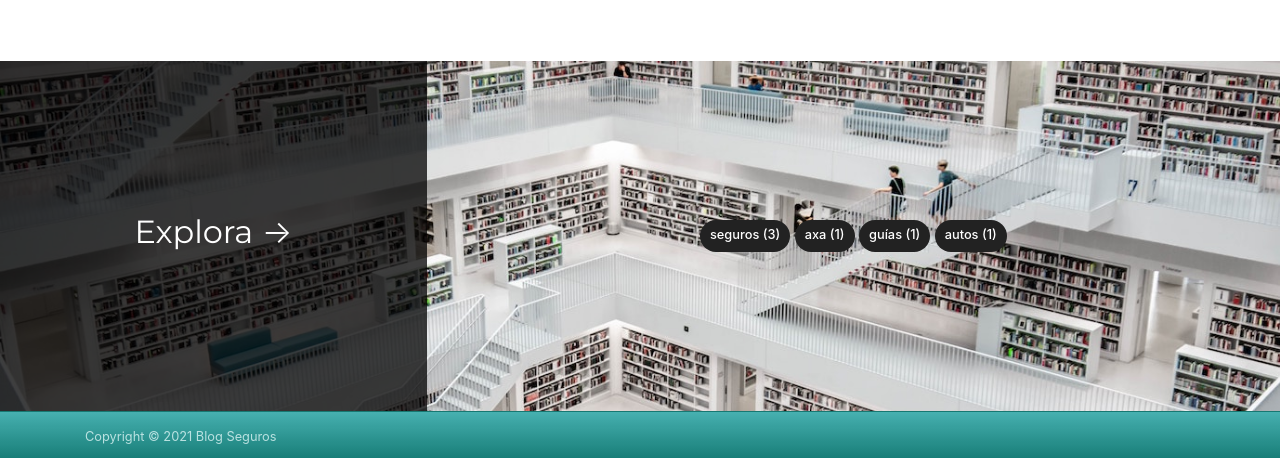
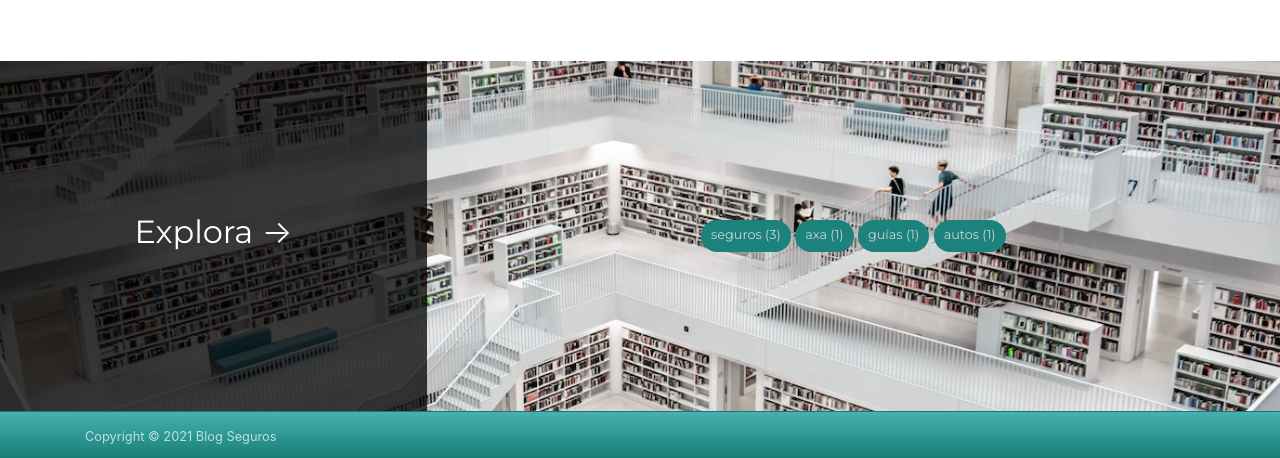
Before and after one commit to blogseguros/blogseguros.github.io, a Jekyll site: the page built from index.html, in a window 1280 px wide and 1400 px high, scrolled down 260 px. Shown: the part 942-1400 px from the top of the window. Built offline with Jekyll 4.4.1, drawn with Linux system fonts in a browser that asks for light colours; nearby versions of some CDN libraries; the list of posts is cut into pages by our own code.

Commit message:
Update screen.css

```diff
--- a/assets/css/screen.css
+++ b/assets/css/screen.css
@@ -796,13 +796,14 @@ iframe {
 
 .jumbotron.fortags a {
     padding: 5px 10px 7px;
-    background: #222;
+    background: #1b827c;
     border-radius: 30px;
-    color: #fff;
+    color: #d5d5d5;
     font-weight: 500;
     text-transform: lowercase;
     font-size: 0.8rem;
     display: inline-block;
+    font-family: 'Montserrat', 'sans-serif';
 }
 
 .layout-page .jumbotron.fortags {
```
